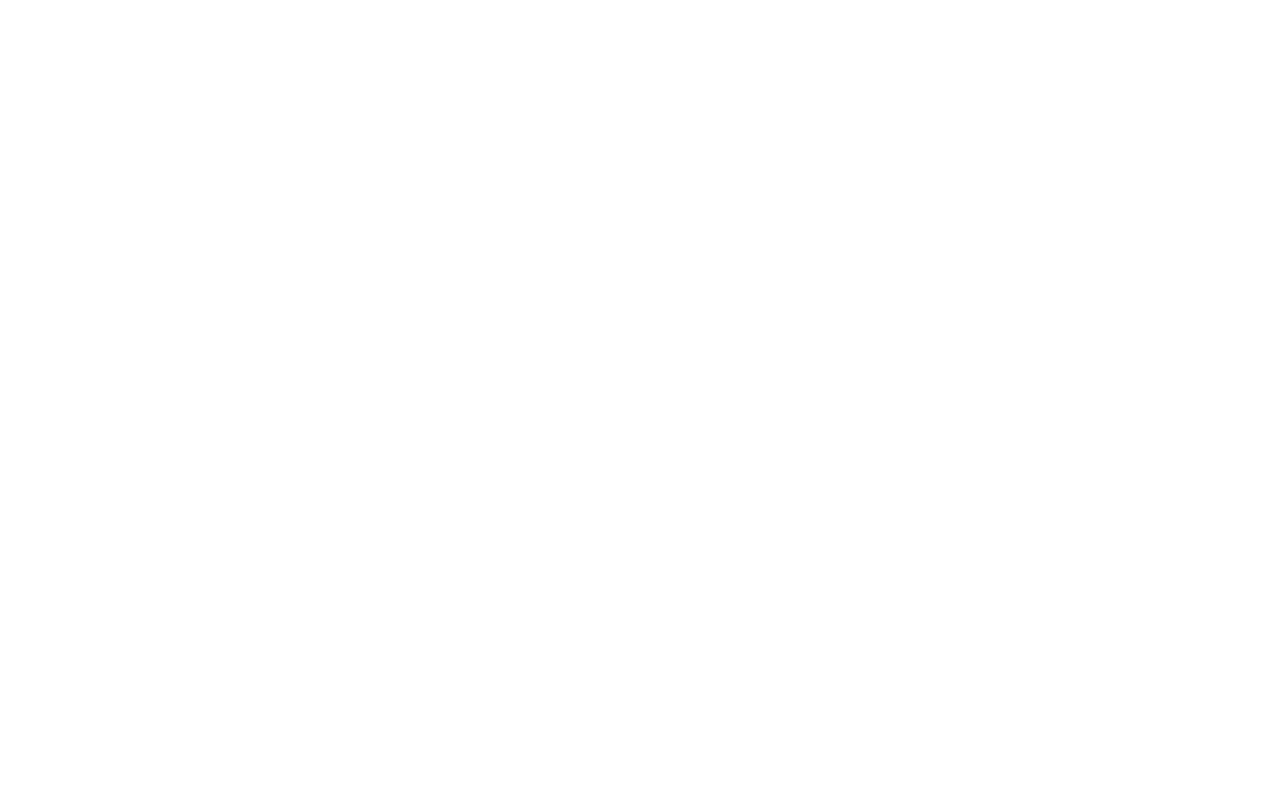
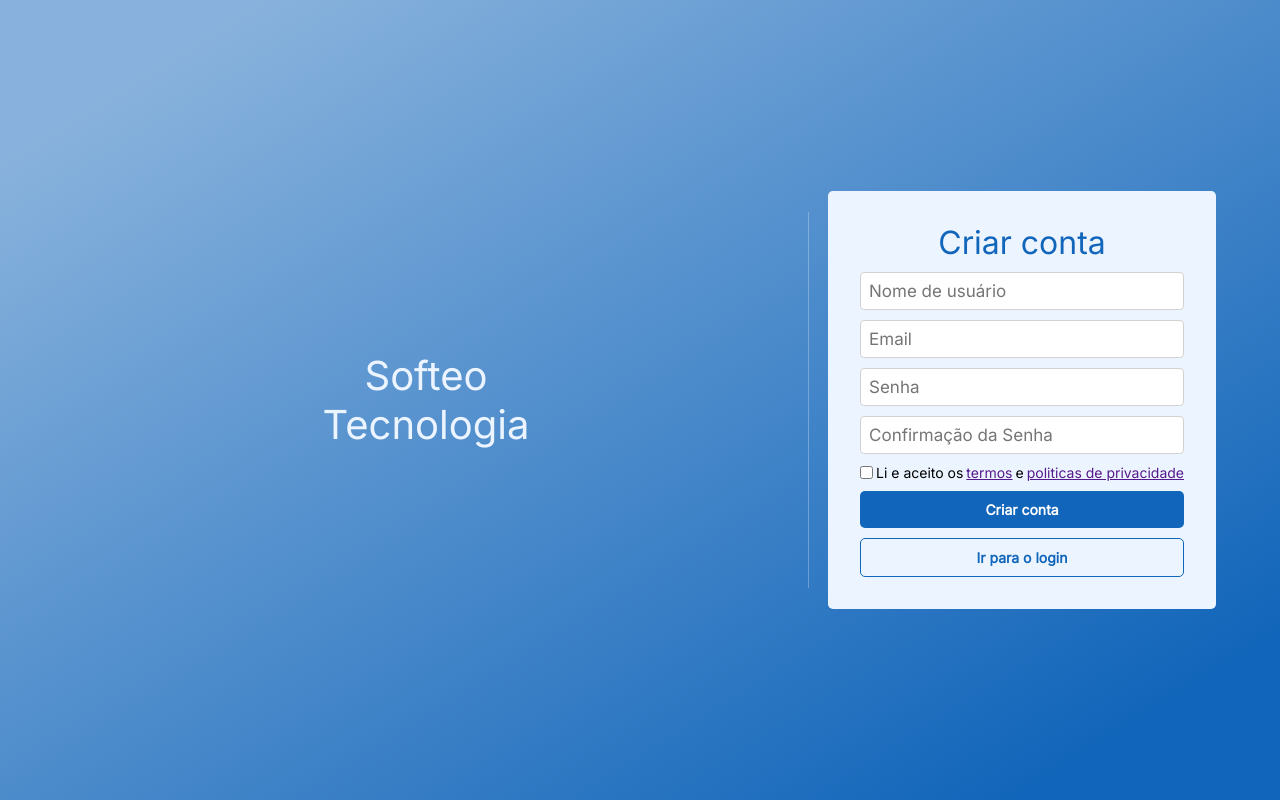
Before and after one commit to brenodanyel/agenda-online-frontend, a React (Vite) app: page /register in a window 1280 px wide. Before the commit this address had no page. Built offline with nearby package versions, Linux system fonts and the light colour scheme.

Commit message:
add register window

```diff
--- a/src/App.tsx
+++ b/src/App.tsx
@@ -1,5 +1,6 @@
 import { BrowserRouter, Routes, Route, Navigate } from 'react-router-dom';
 import { Login } from './pages/login';
+import { Register } from './pages/register';
 
 export function App() {
   return (
@@ -7,6 +8,7 @@
       <Routes>
         <Route path='/' element={<Navigate to="/login" />} />
         <Route path='/login' element={<Login />} />
+        <Route path='/register' element={<Register />} />
       </Routes>
     </BrowserRouter>
   );
--- /dev/null
+++ b/src/pages/register/index.tsx
@@ -0,0 +1,13 @@
+import style from './register.module.scss';
+import { RegisterForm } from './register_form';
+
+export function Register() {
+  return (
+    <div className={style.register_wrapper}>
+      <div className={style.register}>
+        <span className={style.logo}>Softeo <br />Tecnologia</span>
+        <RegisterForm />
+      </div>
+    </div >
+  );
+}
--- /dev/null
+++ b/src/pages/register/register.module.scss
@@ -0,0 +1,29 @@
+@import "src/variables.scss";
+
+.register_wrapper {
+  background-color: $color-primary;
+}
+
+.register {
+  min-height: 100vh;
+
+  background: linear-gradient(
+    to bottom right,
+    rgba(255, 255, 255, 0.5) 10%,
+    transparent 90%
+  );
+
+  padding: 2em 4em;
+  display: flex;
+  align-items: center;
+  justify-content: center;
+  flex-wrap: wrap;
+  gap: 30px 40px;
+}
+
+.logo {
+  flex-grow: 1;
+  font-size: 2.5em;
+  color: $color-tertiary;
+  text-align: center;
+}
--- /dev/null
+++ b/src/pages/register/register_form/index.tsx
@@ -0,0 +1,73 @@
+import { useState } from 'react';
+import { Link } from 'react-router-dom';
+import { Input } from '../../../components/input';
+import { Button } from '../../../components/button';
+import { Checkbox } from '../../../components/checkbox';
+import { useScrollReveal } from '../../../hooks/useScrollReveal';
+
+import style from './register_form.module.scss';
+
+export function RegisterForm() {
+  useScrollReveal();
+
+  const [username, setUsername] = useState('');
+  const [email, setEmail] = useState('');
+  const [password, setPassword] = useState('');
+  const [password2, setPassword2] = useState('');
+  const [readTerms, setReadTerms] = useState(false);
+
+  const onClickRegister = () => {
+    console.log({ username, email, password, password2, readTerms });
+  };
+
+  return (
+    <div className={`${style.register_form} reveal`}>
+      <span className={style.header}>Criar conta</span>
+      <Input
+        value={username}
+        placeholder="Nome de usuário"
+        onChange={setUsername}
+      />
+      <Input
+        value={email}
+        placeholder="Email"
+        onChange={setEmail}
+      />
+      <Input
+        type="password"
+        value={password}
+        placeholder="Senha"
+        onChange={setPassword}
+      />
+      <Input
+        type="password"
+        value={password2}
+        placeholder="Confirmação da Senha"
+        onChange={setPassword2}
+      />
+      <Checkbox
+        checked={readTerms}
+        onChange={setReadTerms}
+        className={style.terms}
+      >
+        Li e aceito os
+        {' '}
+        <a className={style.link} href="">termos</a>
+        {' '}
+        e
+        {' '}
+        <a className={style.link} href="">politicas de privacidade</a>
+      </Checkbox>
+      <Button
+        onClick={onClickRegister}
+        text="Criar conta"
+      />
+      <Link to={"/login"}>
+        <Button
+          text="Ir para o login"
+          variant="outlined"
+        />
+      </Link >
+    </div>
+  );
+}
--- /dev/null
+++ b/src/pages/register/register_form/register_form.module.scss
@@ -0,0 +1,35 @@
+@import "src/variables.scss";
+
+.register_form {
+  display: flex;
+  flex-direction: column;
+  padding: 2em;
+  background-color: $color-tertiary;
+  border-radius: 5px;
+  gap: 10px;
+
+  position: relative;
+
+  &::after {
+    content: "";
+    height: 90%;
+    width: 1px;
+    background-color: $color-tertiary;
+    position: absolute;
+    top: 50%;
+    left: 0;
+    transform: translate(-20px, -50%);
+    opacity: 0.3;
+  }
+}
+
+.header {
+  font-size: 2em;
+  text-align: center;
+  color: $color-primary;
+}
+
+.link {
+  text-decoration: underline;
+  cursor: pointer;
+}
```
